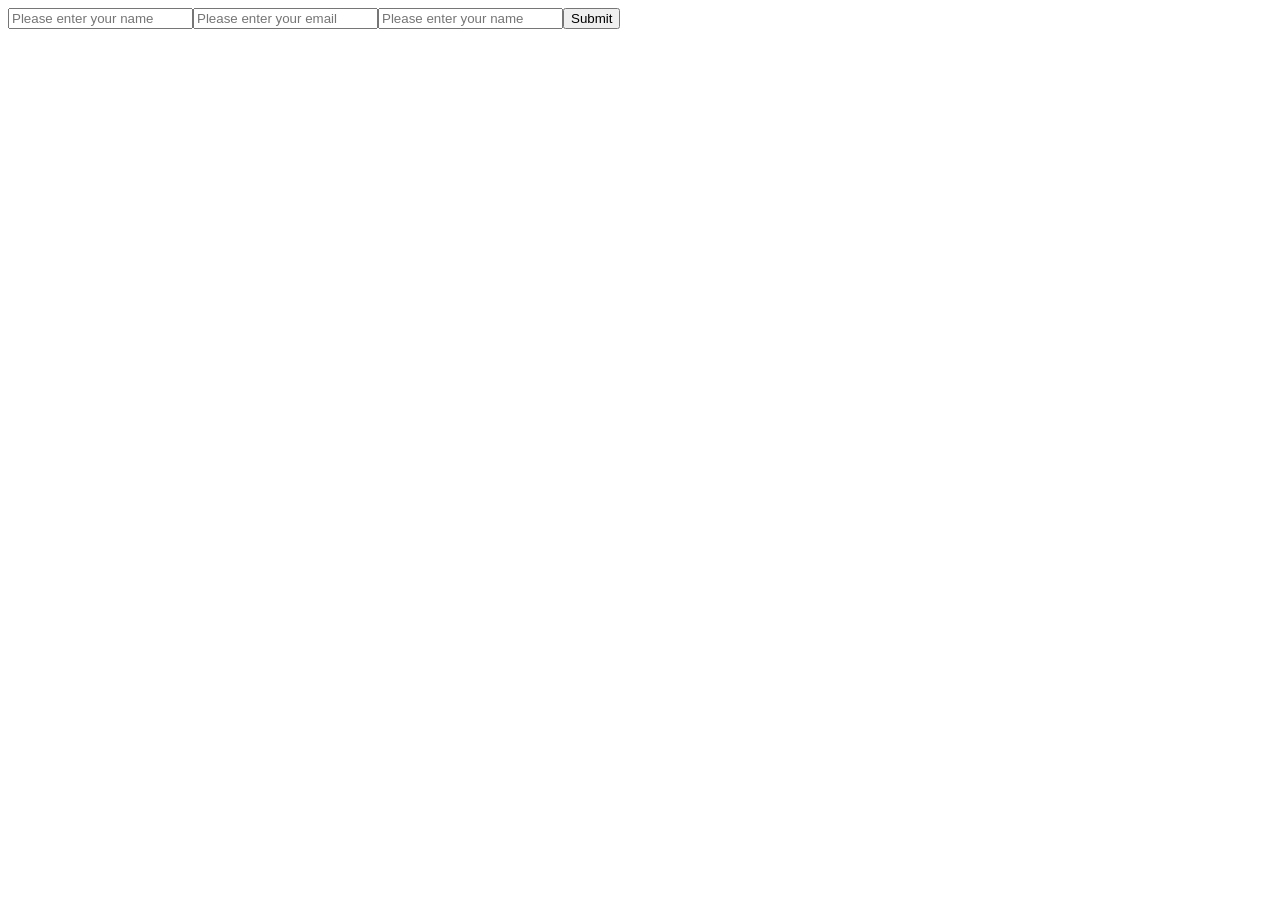
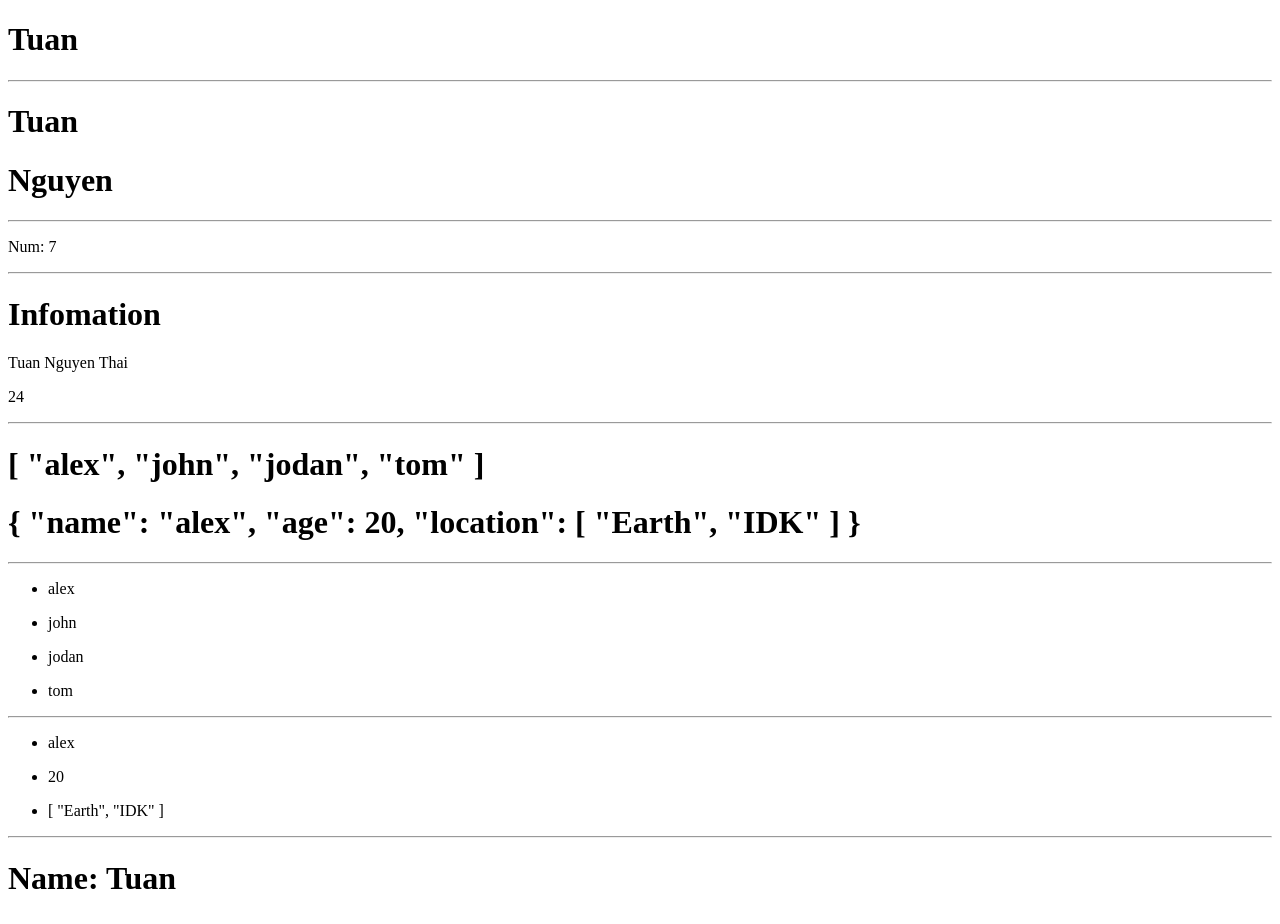
Before and after one commit to tuan782000/vue-course, a Vue app: page / in a window 1280 px wide. Shown: the top 924 px of the page. Before the commit the page ends 800 px from the top, so only its background shows below. Built offline with nearby package versions, Linux system fonts and the light colour scheme.

Commit message:
Props in Vue

```diff
--- a/src/App.vue
+++ b/src/App.vue
@@ -1,6 +1,4 @@
 <script setup>
-
-
 // import MyComponents from './components/MyComponents.vue'
 // import GlobalStyleVue from './components/GlobalStyle.vue'
 // import LocalStyle from './components/LocalStyle.vue'
@@ -14,8 +12,11 @@
 // import ComputedProperties from './components/ComputedProperties.vue'
 // import ConditionalRendering from './components/ConditionalRendering.vue'
 // import InteractionComponent from './components/InteractionComponent.vue';
-import InteractionWithModelComponent from './components/InteractionWithModel.vue'
+// import InteractionWithModelComponent from './components/InteractionWithModel.vue'
 
+// Props
+import StaticPropsComponents from './components/StaticPropsComponents.vue'
+import CustomValidator from './components/CustomValidator.vue'
 </script>
 <template>
   <!-- vbind và dynamic binding -->
@@ -43,6 +44,8 @@ import InteractionWithModelComponent from './components/InteractionWithModel.vue
 
   <!-- ConditionalRendering -->
   <!-- <ConditionalRendering /> -->
-  <InteractionWithModelComponent />
+  <!-- <InteractionWithModelComponent /> -->
+  <StaticPropsComponents name="Tuan" />
+  <CustomValidator name="randomPerson" :age="20" password="impossiblePassword" />
 </template>
 <style scoped></style>
--- /dev/null
+++ b/src/components/ChangingPropsValue.vue
@@ -0,0 +1,6 @@
+<script setup>
+const props = defineProps(['myFavoriteNumber'])
+</script>
+<template>
+    <p>Num: {{ props.myFavoriteNumber }}</p>
+</template>
--- /dev/null
+++ b/src/components/ComplexProps.vue
@@ -0,0 +1,16 @@
+<script setup>
+const props = defineProps({ friends: Array, userInfo: Object })
+</script>
+<template>
+  <h1>{{ props.friends }}</h1>
+  <h1>{{ props.userInfo }}</h1>
+  <hr />
+  <!-- Interating Over Friends Array -->
+  <ul v-for="(friend, index) in friends" :key="index">
+    <li>{{ friend }}</li>
+  </ul>
+  <hr />
+  <ul v-for="(info, index) in userInfo" :key="index">
+    <li>{{ info }}</li>
+  </ul>
+</template>
--- /dev/null
+++ b/src/components/CustomValidator.vue
@@ -0,0 +1,23 @@
+<script setup>
+defineProps({
+  name: {
+    type: String,
+    validator: (propValue) => {
+      return ['Tuan', 'Nguyen', 'Thai'].includes(propValue)
+    }
+  },
+  age: {
+    type: Number,
+    validator: (propValue) => (propValue >= 18 && propValue <= 30 ? true : false)
+  },
+  password: {
+    type: String,
+    validator: (propValue) => propValue.length >= 8
+  }
+})
+</script>
+<template>
+  <h1>Name: {{ name }}</h1>
+  <h1>Age: {{ age }}</h1>
+  <h1>Password: {{ password }}</h1>
+</template>
--- /dev/null
+++ b/src/components/DynamicPropsComponent.vue
@@ -0,0 +1,7 @@
+<script setup>
+const props = defineProps(['firstname', 'lastname'])
+</script>
+<template>
+  <h1>{{ props.firstname }}</h1>
+  <h1>{{ props.lastname }}</h1>
+</template>
--- /dev/null
+++ b/src/components/PropValidation.vue
@@ -0,0 +1,21 @@
+<script setup>
+// Basic
+// const PropInfo = defineProps({ fullName: String, age: Number })
+// Complex Props Validations
+const props = defineProps({
+  fullName: {
+    type: String,
+    required: true,
+    default: 'Anonymous'
+  },
+  age: {
+    type: Number,
+    required: false // nếu false bỏ luôn cũng được tại mặc định false sẵn
+  }
+})
+</script>
+<template>
+  <h1>Infomation</h1>
+  <p>{{ props.fullName }}</p>
+  <p>{{ props.age }}</p>
+</template>
--- /dev/null
+++ b/src/components/StaticPropsComponents.vue
@@ -0,0 +1,31 @@
+<script setup>
+import { ref } from 'vue'
+import DynamicPropsComponent from './DynamicPropsComponent.vue'
+import ChangingPropsValue from './ChangingPropsValue.vue'
+import PropValidation from './PropValidation.vue'
+import ComplexProps from './ComplexProps.vue'
+import CustomValidator from './CustomValidator.vue'
+const props = defineProps(['name'])
+
+const firstname = ref('Tuan')
+const lastname = ref('Nguyen')
+const myFavoriteNumber = ref(7)
+</script>
+
+<template>
+  <h1>{{ props.name }}</h1>
+  <hr />
+  <!-- v-bind viết tắt thành ":" -->
+  <DynamicPropsComponent :firstname="firstname" :lastname="lastname" />
+  <hr />
+  <ChangingPropsValue :myFavoriteNumber="myFavoriteNumber" />
+  <hr />
+  <PropValidation :fullName="'Tuan Nguyen Thai'" :age="24" />
+  <hr />
+  <ComplexProps
+    :friends="['alex', 'john', 'jodan', 'tom']"
+    :userInfo="{ name: 'alex', age: 20, location: ['Earth', 'IDK'] }"
+  />
+  <hr />
+  <CustomValidator name="Tuan" :age="20" password="impossiblePassword" />
+</template>
```
Also changed, not shown: 1 other file (tests, documents, lock files or other folders).
